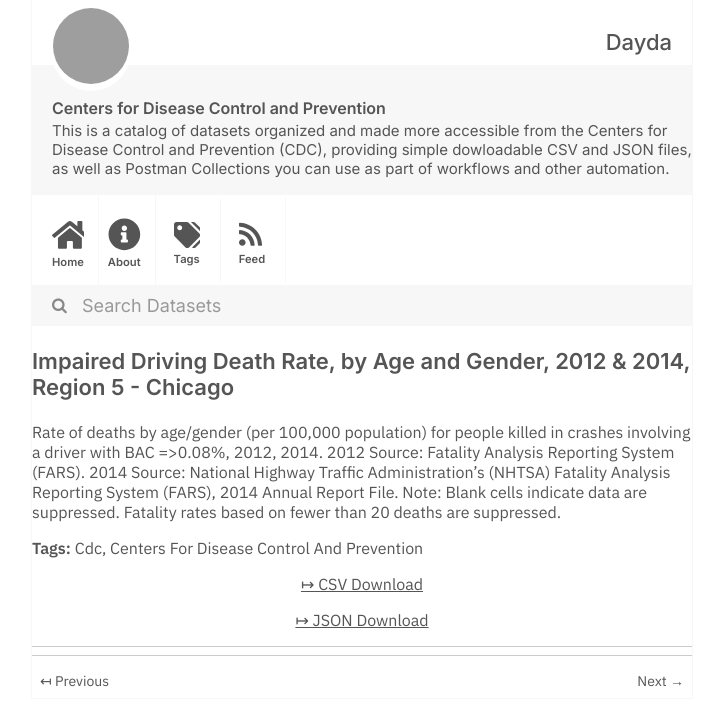
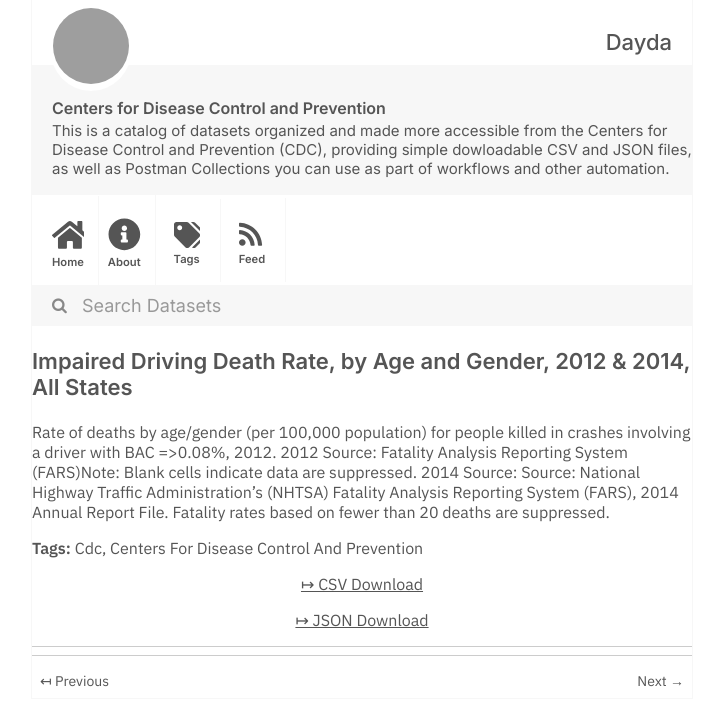
Before and after one commit to dayda-entities/centers-for-disease-control-and-prevention, a Jekyll site: the page built from _posts/2020-11-12-impaired-driving-death-rate-by.md, in a window 1280 px wide, cut to the strip 0-726 px from the top of the page. Shown: the whole strip, without its empty margins (278-1000 px from the left). Built offline with Jekyll 4.4.1, drawn with Linux system fonts in a browser that asks for light colours; grey boxes are pictures that could not be loaded.

Commit message:
Publish Data

```diff
--- a/_posts/2020-11-12-impaired-driving-death-rate-by.md
+++ b/_posts/2020-11-12-impaired-driving-death-rate-by.md
@@ -1,18 +1,16 @@
 ---
-title: >-
-  Impaired Driving Death Rate, by Age and Gender, 2012 & 2014, Region 5 -
-  Chicago
-created: '2020-11-12T12:13:12.147403'
-modified: '2021-04-21T19:15:13.210467'
+title: 'Impaired Driving Death Rate, by Age and Gender, 2012 & 2014, All States'
+created: '2020-11-12T12:14:22.220144'
+modified: '2021-04-21T19:23:42.942254'
 state: active
 type: dataset
 tags:
   - Cdc
   - Centers For Disease Control And Prevention
 groups: []
-csv_url: 'https://data.cdc.gov/api/views/68ej-h5ze/rows.csv?accessType=DOWNLOAD'
-json_url: 'https://data.cdc.gov/api/views/68ej-h5ze/rows.json?accessType=DOWNLOAD'
+csv_url: 'https://data.cdc.gov/api/views/ebbj-sh54/rows.csv?accessType=DOWNLOAD'
+json_url: 'https://data.cdc.gov/api/views/ebbj-sh54/rows.json?accessType=DOWNLOAD'
 layout: post
 
 ---
-Rate of deaths by age/gender (per 100,000 population) for people killed in crashes involving a driver with BAC =>0.08%, 2012, 2014. 2012 Source: Fatality Analysis Reporting System (FARS). 2014 Source: National Highway Traffic Administration's (NHTSA) Fatality Analysis Reporting System (FARS), 2014 Annual Report File. Note: Blank cells indicate data are suppressed. Fatality rates based on fewer than 20 deaths are suppressed.
+Rate of deaths by age/gender (per 100,000 population) for people killed in crashes involving a driver with BAC =>0.08%, 2012. 2012 Source: Fatality Analysis Reporting System (FARS)Note: Blank cells indicate data are suppressed. 2014 Source: Source: National Highway Traffic Administration's (NHTSA) Fatality Analysis Reporting System (FARS), 2014 Annual Report File. Fatality rates based on fewer than 20 deaths are suppressed.
```
